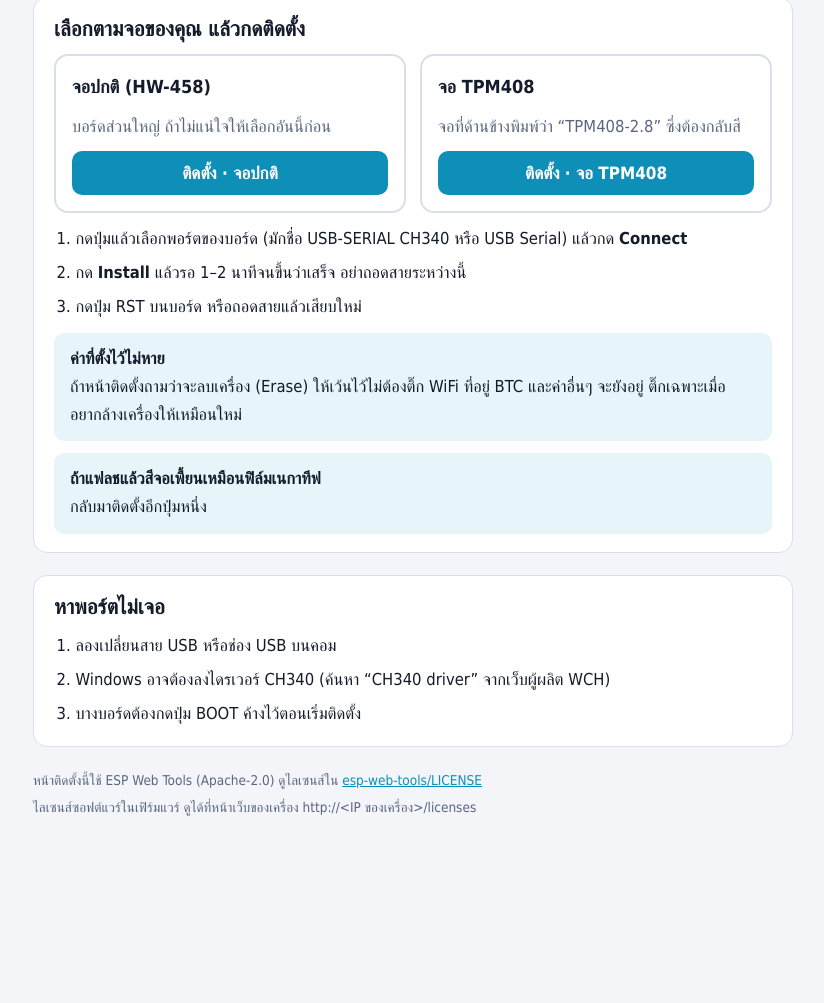
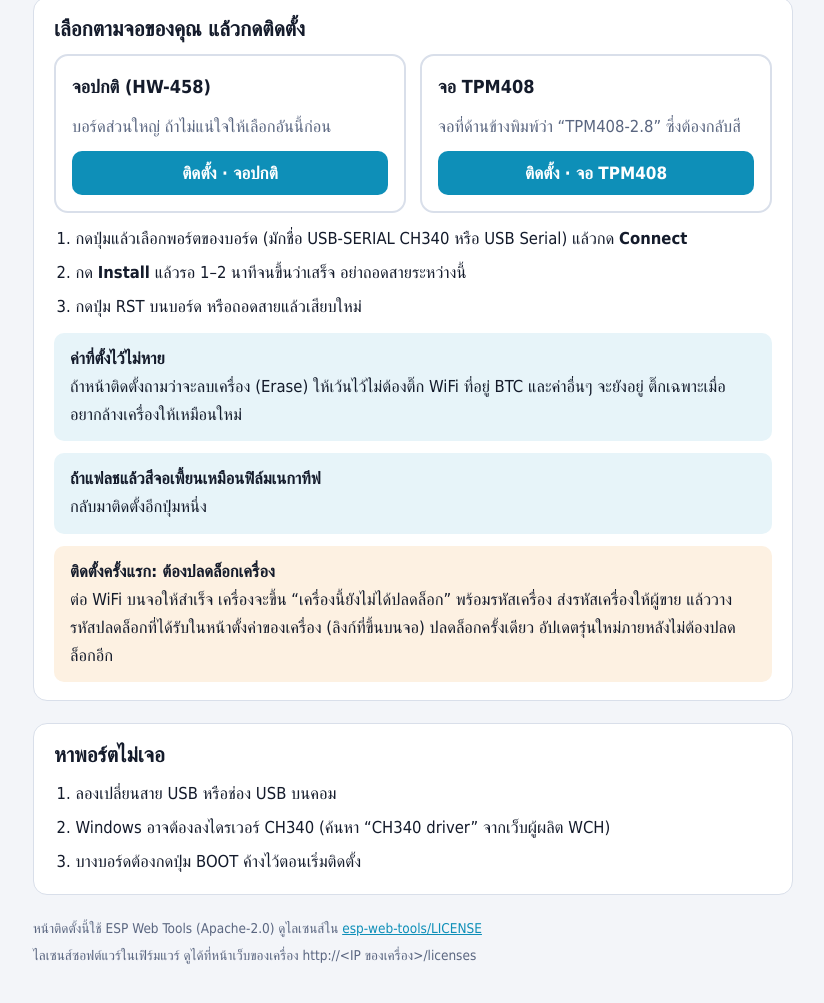
Before and after one commit to sfttech2000/nerdminer-cyd-flasher, a plain HTML site: page index.html in a window 1280 px wide. Shown: the part 401-1404 px from the top of the page, without its empty margins (227-1051 px from the left). Before the commit the page ends 1276 px from the top, so only its background shows below. Drawn offline with Linux system fonts and the light colour scheme; a web font is replaced by a local one.

Commit message:
Installer page: the first install asks for an unlock key

```diff
--- a/index.html
+++ b/index.html
@@ -99,6 +99,7 @@ a { color: var(--accent); }
     </ol>
     <div class="box tip"><b>ค่าที่ตั้งไว้ไม่หาย</b><br>ถ้าหน้าติดตั้งถามว่าจะลบเครื่อง (Erase) ให้เว้นไว้ไม่ต้องติ๊ก WiFi ที่อยู่ BTC และค่าอื่นๆ จะยังอยู่ ติ๊กเฉพาะเมื่ออยากล้างเครื่องให้เหมือนใหม่</div>
     <div class="box tip"><b>ถ้าแฟลชแล้วสีจอเพี้ยนเหมือนฟิล์มเนกาทีฟ</b><br>กลับมาติดตั้งอีกปุ่มหนึ่ง</div>
+    <div class="box warn"><b>ติดตั้งครั้งแรก: ต้องปลดล็อกเครื่อง</b><br>ต่อ WiFi บนจอให้สำเร็จ เครื่องจะขึ้น “เครื่องนี้ยังไม่ได้ปลดล็อก” พร้อมรหัสเครื่อง ส่งรหัสเครื่องให้ผู้ขาย แล้ววางรหัสปลดล็อกที่ได้รับในหน้าตั้งค่าของเครื่อง (ลิงก์ที่ขึ้นบนจอ) ปลดล็อกครั้งเดียว อัปเดตรุ่นใหม่ภายหลังไม่ต้องปลดล็อกอีก</div>
   </section>
 
   <section class="card">
```
